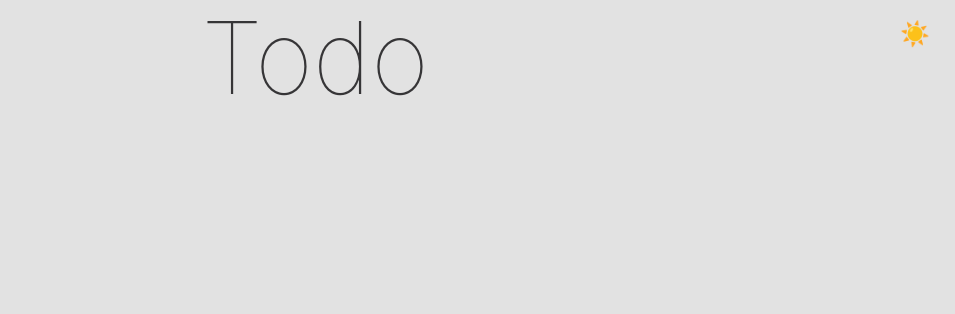
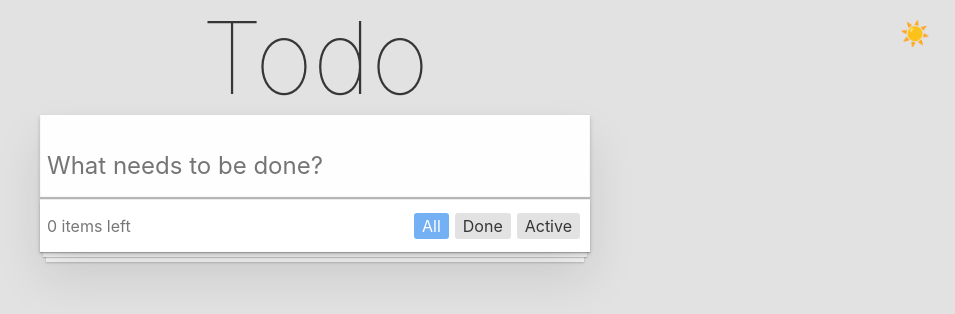
Before and after one commit to korenko-git/react-todo-hooks, a React app: page / in a window 1280 px wide. Shown: the top 314 px of the page, without its empty margins (325-1280 px from the left). Built offline with nearby package versions, Linux system fonts and the light colour scheme.

Commit message:
feat: add AppHeader and AppFooter

```diff
--- a/src/App.js
+++ b/src/App.js
@@ -2,6 +2,8 @@ import { ThemeProvider } from 'styled-components';
 
 import ErrorBoundary from './components/ErrorBoundary';
 import Toggle from './components/Toggle';
+import AppHeader from './components/AppHeader';
+import AppFooter from './components/AppFooter';
 
 import { TodoProvider } from './context/todoContext';
 import { useDarkMode } from './hooks/useDarkMode';
@@ -28,7 +30,10 @@ function App() {
         <TodoProvider>
           <AppContainer>
             <AppTitle>Todo</AppTitle>
-            <TodoContainer></TodoContainer>
+            <TodoContainer>
+              <AppHeader />
+              <AppFooter />
+            </TodoContainer>
           </AppContainer>
         </TodoProvider>
       </ThemeProvider>
--- /dev/null
+++ b/src/components/AppFooter/AppFooter.css.js
@@ -0,0 +1,42 @@
+import styled from 'styled-components';
+
+import Button from 'components/shared/Button.css.js';
+import List from 'components/shared/List.css.js';
+
+export const Footer = styled.footer`
+  padding: 10px 7px;
+  height: 53px;
+  text-align: center;
+  border-top: 1px solid ${({ theme }) => theme.cardBorder};
+
+  &:before {
+    content: '';
+    z-index: -500;
+    position: absolute;
+    right: 0;
+    bottom: 0;
+    left: 0;
+    height: 50px;
+    overflow: hidden;
+    box-shadow: 0 1px 1px rgba(0, 0, 0, 0.2),
+      0 8px 0 -3px ${({ theme }) => theme.cardFooter},
+      0 9px 1px -3px rgba(0, 0, 0, 0.2),
+      0 16px 0 -6px ${({ theme }) => theme.cardFooter},
+      0 17px 2px -6px rgba(0, 0, 0, 0.2);
+  }
+`;
+
+export const FilterList = styled(List)`
+  float: right;
+
+  ${Button} {
+    display: inline-block;
+  }
+`;
+
+export const FooterInfo = styled.span`
+  color: #777;
+  float: left;
+  text-align: left;
+  line-height: 32px;
+`;
--- /dev/null
+++ b/src/components/AppFooter/AppFooter.js
@@ -0,0 +1,31 @@
+import { useTodoContext } from 'context/todoContext';
+import { filters } from 'helpers/filterHelper';
+
+import { Footer, FilterList, FooterInfo } from './AppFooter.css.js';
+import Button from '../shared/Button.css.js';
+
+const AppFooter = () => {
+  const { items, activeFilter, setFilter } = useTodoContext();
+  const done = items.reduce((completed, todo) => completed + todo.done, 0);
+  const toDo = items.length - done;
+
+  const filterButtons = Object.values(filters).map(({ name, label }) => {
+    const variant = activeFilter === name ? 'primary' : 'default';
+    return (
+      <li key={name}>
+        <Button onClick={() => setFilter(name)} variant={variant}>
+          {label}
+        </Button>
+      </li>
+    );
+  });
+
+  return (
+    <Footer>
+      <FooterInfo>{toDo} items left</FooterInfo>
+      <FilterList>{filterButtons}</FilterList>
+    </Footer>
+  );
+};
+
+export default AppFooter;
--- /dev/null
+++ b/src/components/AppFooter/index.js
@@ -0,0 +1,2 @@
+import AppFooter from './AppFooter';
+export default AppFooter;
--- a/src/components/AppHeader/AppHeader.css.js
+++ b/src/components/AppHeader/AppHeader.css.js
@@ -1,4 +1,5 @@
 import styled from 'styled-components';
+import Input from '../shared/Input.css.js';
 
 export const AppTitle = styled.h1`
   width: 100%;
@@ -8,3 +9,12 @@ export const AppTitle = styled.h1`
   text-rendering: optimizeLegibility;
   margin: 0;
 `;
+
+export const NewTodoInput = styled(Input)`
+  padding: 16px 7px;
+  padding-top: 34px;
+  border: none;
+  background: rgba(0, 0, 0, 0.003);
+  box-shadow: inset 0 -2px 1px rgba(0, 0, 0, 0.3);
+  outline: 0;
+`;
--- /dev/null
+++ b/src/components/AppHeader/AppHeader.js
@@ -0,0 +1,36 @@
+import { useState } from 'react';
+
+import { useTodoContext } from 'context/todoContext';
+
+import { NewTodoInput } from './AppHeader.css.js';
+
+const AppHeader = () => {
+  const [todo, setTodo] = useState('');
+  const { addItem, createTodoItem } = useTodoContext();
+
+  const onChange = (event) => {
+    setTodo(event.target.value);
+  };
+
+  const onSubmit = (event) => {
+    event.preventDefault();
+    addItem(createTodoItem(todo));
+    setTodo('');
+  };
+
+  return (
+    <header>
+      <form onSubmit={onSubmit}>
+        <NewTodoInput
+          type="text"
+          placeholder="What needs to be done?"
+          value={todo}
+          onChange={onChange}
+          data-testid="inputNewTodo"
+        />
+      </form>
+    </header>
+  );
+};
+
+export default AppHeader;
--- /dev/null
+++ b/src/components/AppHeader/index.js
@@ -0,0 +1,2 @@
+import AppHeader from './AppHeader';
+export default AppHeader;
--- a/src/context/todoContext.js
+++ b/src/context/todoContext.js
@@ -8,7 +8,7 @@ import { filters } from 'helpers/filterHelper';
 
 const todoContext = createContext();
 
-export function TodoProvider({ children }) {
+export function TodoProvider({ children, ...rest }) {
   const todo = useListControl([]);
   const [activeFilter, setFilter] = useState(filters.all.name);
   const [date, setDate] = useLocalStorage(
@@ -31,6 +31,7 @@ export function TodoProvider({ children }) {
         setFilter,
         date,
         setDate,
+        ...rest,
       }}
     >
       {children}
```
Also changed, not shown: 2 other files (tests, documents, lock files or other folders).
